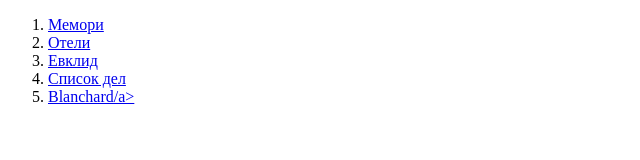
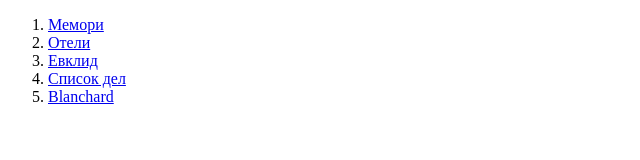
Before and after one commit to larisamalashevich/sikillbox-homeworks, a plain HTML site: page index.html in a window 1280 px wide. Shown: the full height of the page, 0-640 px from the left. Drawn offline with Linux system fonts and the light colour scheme.

Commit message:
текст ссылки на курсач

```diff
--- a/index.html
+++ b/index.html
@@ -12,7 +12,7 @@
         <li><a href="./lagoona">Отели</a></li>
         <li><a href="./euclid">Евклид</a></li>
         <li><a href="./todo">Список дел</a></li>
-        <li><a href="https://larisamalashevich.github.io/Blanchard/">Blanchard/a></li>
+        <li><a href="https://larisamalashevich.github.io/Blanchard/">Blanchard</li>
     </ol>
 </body>
 </html>
```
